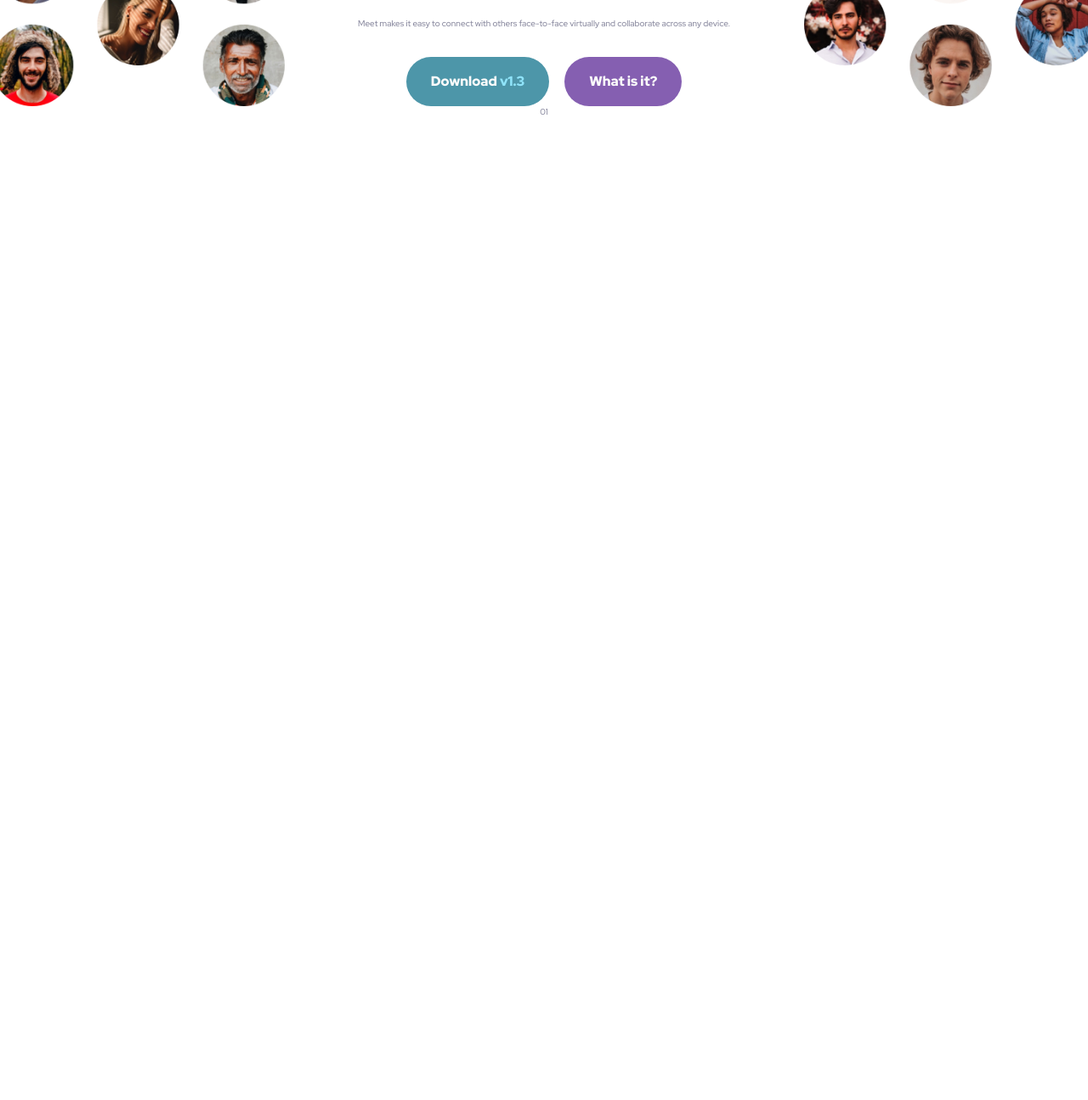
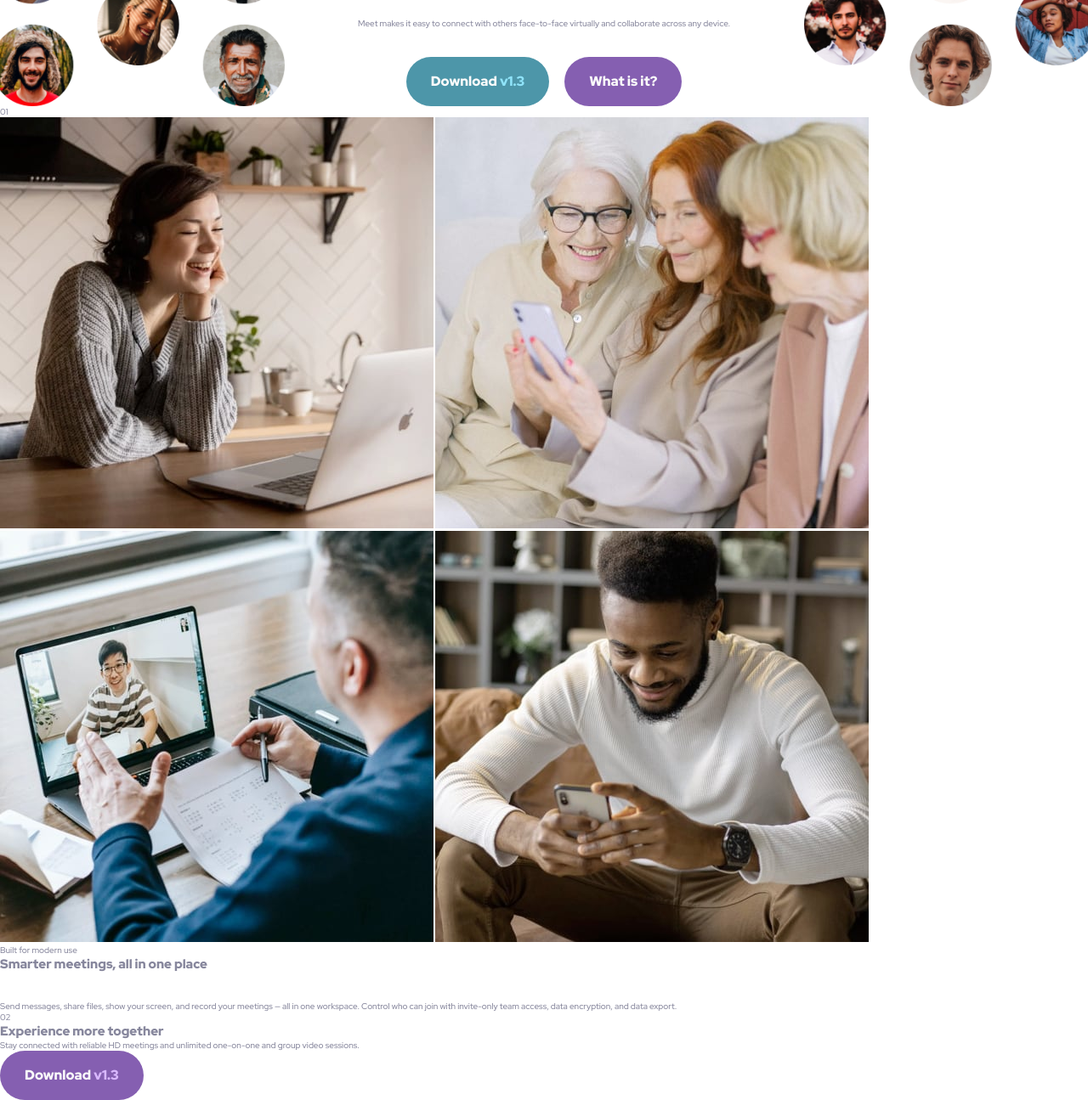
Before and after one commit to zDevtutor/meet-landing-page, a website: page index.html in a window 1280 px wide. Shown: the part 328-1623 px from the top of the page at 85% size. Before the commit the page ends 800 px from the top, so only its background shows below. Drawn offline with Linux system fonts and the light colour scheme.

Commit message:
Add the rest of page markup

```diff
--- a/index.html
+++ b/index.html
@@ -55,8 +55,62 @@
 					</div>
 				</div>
 			</section>
+		</header>
 
-			<div class="number-seperator">01</div>
-		</header>
+		<div class="number-seperator">01</div>
+
+		<section class="gallary">
+			<img
+				src="./assets/images/image-woman-in-videocall.jpg"
+				alt="Women video call"
+				class="gallary__img"
+			/>
+			<img
+				src="./assets/images/image-women-videochatting.jpg"
+				alt="Women video chatting"
+				class="gallary__img"
+			/>
+			<img
+				src="./assets/images/image-men-in-meeting.jpg"
+				alt="Men in meeting"
+				class="gallary__img"
+			/>
+			<img
+				src="./assets/images/image-man-texting.jpg"
+				alt="man texting"
+				class="gallary__img"
+			/>
+		</section>
+
+		<section class="details">
+			<p class="heading-tertiary u-margin-bottom-s">Built for modern use</p>
+			<h2 class="heading-secondary u-margin-bottom-l">
+				Smarter meetings, all in one place
+			</h2>
+			<p class="paragraph">
+				Send messages, share files, show your screen, and record your meetings —
+				all in one workspace. Control who can join with invite-only team access,
+				data encryption, and data export.
+			</p>
+		</section>
+
+		<div class="number-seperator number-seperator--overlay">02</div>
+
+		<footer class="footer">
+			<div class="footer__content">
+				<h2 class="heading-secondary heading-secondary--white">
+					Experience more together
+				</h2>
+				<p class="paragraph">
+					Stay connected with reliable HD meetings and unlimited one-on-one and
+					group video sessions.
+				</p>
+				<div class="footer__button">
+					<a href="#" class="btn btn--secondary"
+						>Download <span class="btn__span--secondary"> v1.3</span></a
+					>
+				</div>
+			</div>
+		</footer>
 	</body>
 </html>
```
